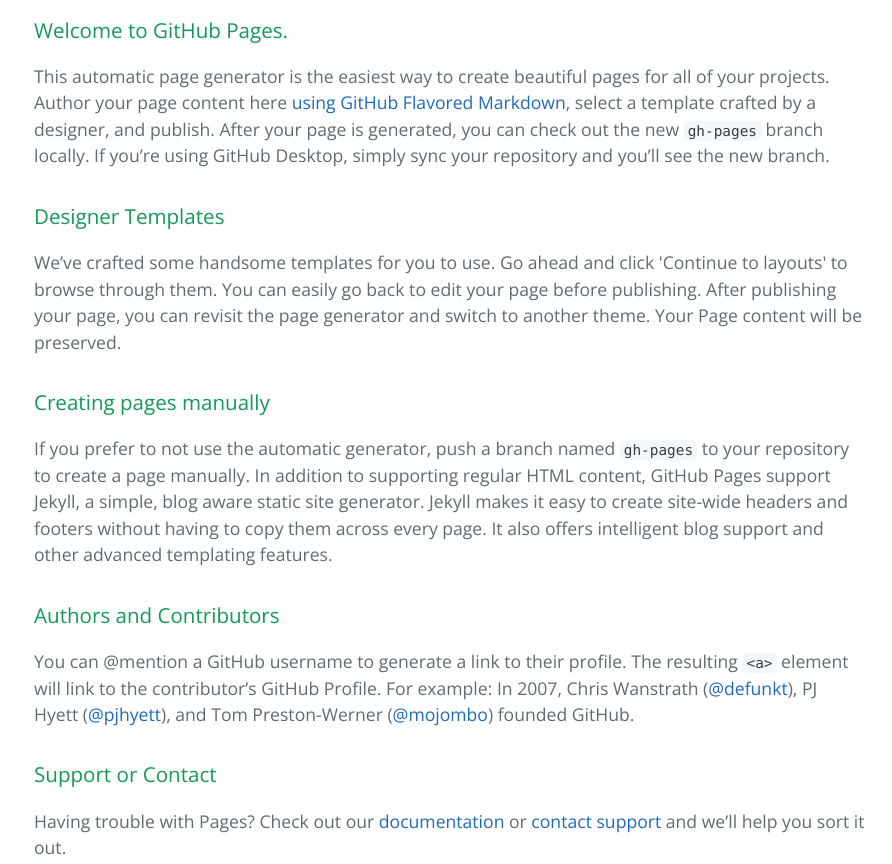
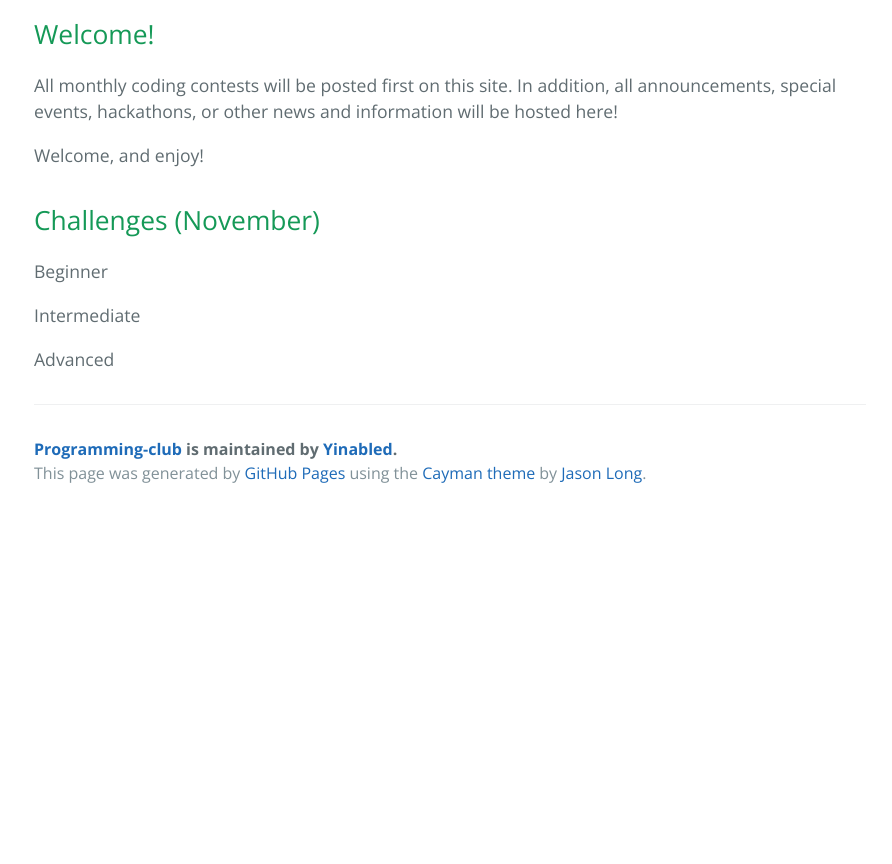
Before and after one commit to Yinabled/Programming-Club, a plain HTML site: page index.html in a window 1280 px wide. Shown: the part 400-1264 px from the top of the page, without its empty margins (190-1082 px from the left). After the commit the page ends 917 px from the top, so only its background shows below. Drawn offline with nearby package versions, Linux system fonts and the light colour scheme.

```diff
--- a/index.html
+++ b/index.html
@@ -19,30 +19,21 @@
     </section>
 
     <section class="main-content">
-      <h3>
-<a id="welcome-to-github-pages" class="anchor" href="#welcome-to-github-pages" aria-hidden="true"><span aria-hidden="true" class="octicon octicon-link"></span></a>Welcome to GitHub Pages.</h3>
+      <h2>
+<a id="welcome" class="anchor" href="#welcome" aria-hidden="true"><span aria-hidden="true" class="octicon octicon-link"></span></a>Welcome!</h2>
 
-<p>This automatic page generator is the easiest way to create beautiful pages for all of your projects. Author your page content here <a href="https://guides.github.com/features/mastering-markdown/">using GitHub Flavored Markdown</a>, select a template crafted by a designer, and publish. After your page is generated, you can check out the new <code>gh-pages</code> branch locally. If you’re using GitHub Desktop, simply sync your repository and you’ll see the new branch.</p>
+<p>All monthly coding contests will be posted first on this site. In addition, all announcements, special events, hackathons, or other news and information will be hosted here! </p>
 
-<h3>
-<a id="designer-templates" class="anchor" href="#designer-templates" aria-hidden="true"><span aria-hidden="true" class="octicon octicon-link"></span></a>Designer Templates</h3>
+<p>Welcome, and enjoy!</p>
 
-<p>We’ve crafted some handsome templates for you to use. Go ahead and click 'Continue to layouts' to browse through them. You can easily go back to edit your page before publishing. After publishing your page, you can revisit the page generator and switch to another theme. Your Page content will be preserved.</p>
+<h2>
+<a id="challenges-november" class="anchor" href="#challenges-november" aria-hidden="true"><span aria-hidden="true" class="octicon octicon-link"></span></a>Challenges (November)</h2>
 
-<h3>
-<a id="creating-pages-manually" class="anchor" href="#creating-pages-manually" aria-hidden="true"><span aria-hidden="true" class="octicon octicon-link"></span></a>Creating pages manually</h3>
+<p>Beginner</p>
 
-<p>If you prefer to not use the automatic generator, push a branch named <code>gh-pages</code> to your repository to create a page manually. In addition to supporting regular HTML content, GitHub Pages support Jekyll, a simple, blog aware static site generator. Jekyll makes it easy to create site-wide headers and footers without having to copy them across every page. It also offers intelligent blog support and other advanced templating features.</p>
+<p>Intermediate</p>
 
-<h3>
-<a id="authors-and-contributors" class="anchor" href="#authors-and-contributors" aria-hidden="true"><span aria-hidden="true" class="octicon octicon-link"></span></a>Authors and Contributors</h3>
-
-<p>You can @mention a GitHub username to generate a link to their profile. The resulting <code>&lt;a&gt;</code> element will link to the contributor’s GitHub Profile. For example: In 2007, Chris Wanstrath (<a href="https://github.com/defunkt" class="user-mention">@defunkt</a>), PJ Hyett (<a href="https://github.com/pjhyett" class="user-mention">@pjhyett</a>), and Tom Preston-Werner (<a href="https://github.com/mojombo" class="user-mention">@mojombo</a>) founded GitHub.</p>
-
-<h3>
-<a id="support-or-contact" class="anchor" href="#support-or-contact" aria-hidden="true"><span aria-hidden="true" class="octicon octicon-link"></span></a>Support or Contact</h3>
-
-<p>Having trouble with Pages? Check out our <a href="https://help.github.com/pages">documentation</a> or <a href="https://github.com/contact">contact support</a> and we’ll help you sort it out.</p>
+<p>Advanced</p>
 
       <footer class="site-footer">
         <span class="site-footer-owner"><a href="https://github.com/Yinabled/Programming-Club">Programming-club</a> is maintained by <a href="https://github.com/Yinabled">Yinabled</a>.</span>
```
Also changed, not shown: params.json (+1 -1 lines).
